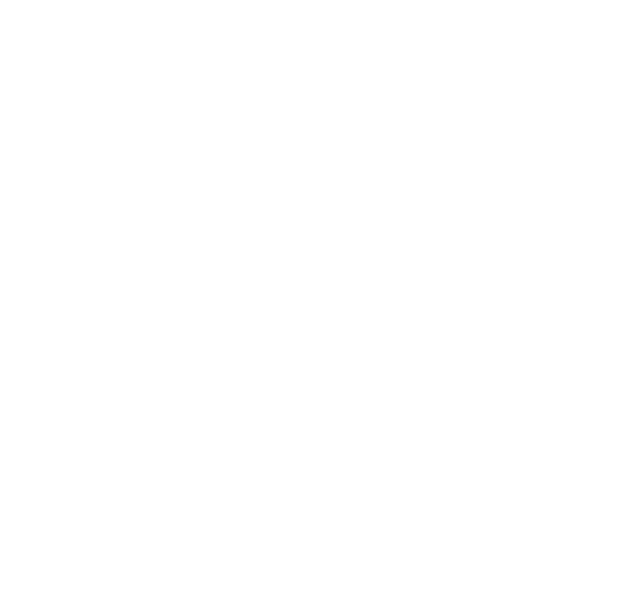
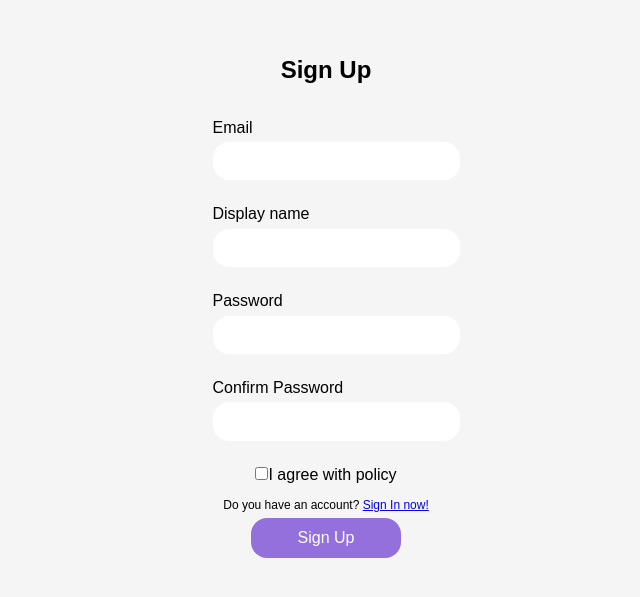
Before and after one commit to RomanBezsh/collab_board, a React (Vite) app: page /sign-up in a window 1280 px wide. Before the commit this address had no page. Shown: the part 103-700 px from the top of the page, without its empty margins (314-954 px from the left). Built offline with nearby package versions, Linux system fonts and the light colour scheme.

Commit message:
innit commit

```diff
--- a/src/App.jsx
+++ b/src/App.jsx
@@ -2,6 +2,7 @@ import './App.css'
 import { AuthPage } from "./pages/Auth/AuthPage.jsx";
 import { RegisterPage } from "./pages/Register/RegisterPage.jsx";
 import { BrowserRouter, Route, Routes } from "react-router-dom";
+import {Dashboard} from "./pages/Dashboard/Dashboard.jsx";
 
 function App() {
     return (
@@ -9,7 +10,8 @@ function App() {
             <div className="App">
                 <Routes>
                     <Route path="/" element={<AuthPage />} />
-                    <Route path="/register" element={<RegisterPage />} />
+                    <Route path="/dashboard" element={<Dashboard />} />
+                    <Route path="/sign-up" element={<RegisterPage />} />
                 </Routes>
             </div>
         </BrowserRouter>
--- /dev/null
+++ b/src/components/AuthForm/AuthForm.jsx
@@ -0,0 +1,26 @@
+import styles from './authForm.module.css';
+import { NavLink } from "react-router-dom";
+
+
+
+
+export function AuthForm({title, onSubmit, buttonText, linkData, children }) {
+
+
+
+    return (
+        <form onSubmit={onSubmit}>
+            <h2 className={styles.formTitle}>{title}</h2>
+            {children}
+            <span className={styles.authText}>
+                  {linkData.text}{' '}
+                <NavLink to={linkData.linkTo} className={styles.authLink}>
+                    {linkData.linkText}
+                </NavLink>
+            </span>
+            <button className={styles.authButton} type="submit">
+                {buttonText}
+            </button>
+        </form>
+    )
+}
--- /dev/null
+++ b/src/components/AuthForm/AuthForm.module.css
@@ -0,0 +1,33 @@
+form {
+    display: flex;
+    flex-direction: column;
+    align-items: center;
+    gap: 5px; /* расстояние между всеми дочерними элементами формы */
+}
+
+
+.authButton {
+    color: white;
+    border: none;
+    background-color: mediumpurple;
+    transition: background-color 0.5s ease-in-out;
+    width: 100%;
+    max-width: 150px;
+    height: 40px;
+    border-radius: 16px;
+    font-size: 16px;
+    font-weight: 300;
+}
+
+.authButton:hover {
+    background-color: rgb(187, 130, 255);
+}
+
+.authText {
+    font-size: 12px;
+}
+
+.errorText {
+    color: red;
+    font-size: 14px;
+}
--- a/src/pages/Auth/AuthPage.jsx
+++ b/src/pages/Auth/AuthPage.jsx
@@ -1,10 +1,14 @@
 import styles from "./AuthPage.module.css";
 import React, { useState } from "react";
+import {AuthForm} from "../../components/AuthForm/AuthForm.jsx";
+import {useNavigate} from "react-router-dom";
 
 export function AuthPage() {
     const [email, setEmail] = useState("");
     const [password, setPassword] = useState("");
     const [errors, setErrors] = useState({ email: "", password: "" });
+
+    const navigate = useNavigate();
 
     const validateEmail = (value) => {
         const emailRegex = /^[a-zA-Z0-9._%+-]+@[a-zA-Z0-9.-]+\.[a-zA-Z]{2,}$/;
@@ -41,13 +45,24 @@ export function AuthPage() {
         if (isEmailValid && isPasswordValid) {
             console.log("Submitted:", { email, password });
             // здесь можно вызвать API для авторизации
+            localStorage.setItem("email", email);
+            localStorage.setItem("password", password);
+            navigate("/dashboard");
         }
     };
 
     return (
         <div className={styles.authPage}>
-            <form onSubmit={handleSubmit}>
-                <h2>Sign In</h2>
+            <AuthForm
+                title='Sign In'
+                onSubmit={handleSubmit}
+                buttonText='Sign In'
+                linkData={{
+                    text: 'Don’t you have an account?',
+                    linkTo: '/sign-up',
+                    linkText: 'Sign Up now!',
+                }}
+            >
 
                 <div className={styles.formGroup}>
                     <label htmlFor="email-input">Email</label>
@@ -76,15 +91,7 @@ export function AuthPage() {
                     />
                     {errors.password && <span className={styles.errorText}>{errors.password}</span>}
                 </div>
-
-                <span className={styles.authText}>
-                  Don’t have an account? <a href="/register">Sign up now!</a>
-                </span>
-
-                <button className={styles.authButton} type="submit">
-                    Sign In
-                </button>
-            </form>
+            </AuthForm>
         </div>
     );
 }
--- a/src/pages/Auth/AuthPage.module.css
+++ b/src/pages/Auth/AuthPage.module.css
@@ -8,14 +8,6 @@
     height: 100vh;
     gap: 30px;
 }
-
-form {
-    display: flex;
-    flex-direction: column;
-    align-items: center;
-    gap: 5px; /* расстояние между всеми дочерними элементами формы */
-}
-
 
 .formGroup {
     display: flex;
@@ -31,30 +23,3 @@ form {
     border: none;
     border-radius: 16px;
 }
-
-
-.authButton {
-    color: white;
-    border: none;
-    background-color: mediumpurple;
-    transition: background-color 0.5s ease-in-out;
-    width: 100%;
-    max-width: 150px;
-    height: 40px;
-    border-radius: 16px;
-    font-size: 16px;
-    font-weight: 300;
-}
-
-.authButton:hover {
-    background-color: rgb(187, 130, 255);
-}
-
-.authText {
-    font-size: 12px;
-}
-
-.errorText {
-    color: red;
-    font-size: 14px;
-}
--- /dev/null
+++ b/src/pages/Dashboard/Dashboard.jsx
@@ -0,0 +1,11 @@
+
+
+
+
+export function Dashboard() {
+    return (
+        <div>
+            <p>Hello {localStorage.getItem("email")}</p>
+        </div>
+    )
+}
--- a/src/pages/Register/RegisterPage.jsx
+++ b/src/pages/Register/RegisterPage.jsx
@@ -1,49 +1,52 @@
-import styles from "./RegisterPage.module.css";
+import styles from "../Auth/AuthPage.module.css"
 import React from "react";
+import {AuthForm} from "../../components/AuthForm/AuthForm.jsx";
 
 export function RegisterPage() {
-
     const handleSubmit = (e) => {
         e.preventDefault();
         console.log("RegisterPage Submitted");
     };
 
     return (
-        <div className={styles.registerPage}>
-            <form onSubmit={handleSubmit}>
-                <h2>Sign Up</h2>
-
+        <div className={styles.authPage}>
+            <AuthForm
+                title='Sign Up'
+                onSubmit={handleSubmit}
+                buttonText='Sign Up'
+                linkData={{
+                    text: 'Do you have an account?',
+                    linkTo: '/',
+                    linkText: 'Sign In now!',
+                }}
+            >
                 <div className={styles.formGroup}>
                     <label htmlFor="email-input">Email</label>
-                    <input type="email" id="email-input" name="email" className={styles.registerInput} />
+                    <input type="email" id="email-input" name="email" className={styles.authInput} />
                 </div>
 
                 <div className={styles.formGroup}>
                     <label htmlFor="display-name-input">Display name</label>
-                    <input type="text" id="display-name-input" name="name" className={styles.registerInput} />
+                    <input type="text" id="display-name-input" name="name" className={styles.authInput} />
                 </div>
 
                 <div className={styles.formGroup}>
                     <label htmlFor="password-input">Password</label>
-                    <input type="password" id="password-input" name="password" className={styles.registerInput} />
+                    <input type="password" id="password-input" name="password" className={styles.authInput} />
                 </div>
 
                 <div className={styles.formGroup}>
                     <label htmlFor="confirm-password-input">Confirm Password</label>
-                    <input type="password" id="confirm-password-input" name="confirmPassword" className={styles.registerInput} />
+                    <input type="password" id="confirm-password-input" name="confirmPassword" className={styles.authInput} />
                 </div>
 
                 <div className={styles.formGroup}>
-                    <label className={styles.registerCheckbox}>
+                    <label className={styles.authCheckbox}>
                         <input type="checkbox" name="terms" />
                         I agree with policy
                     </label>
                 </div>
-                <span className={styles.registerText}>
-                  Do you have an account? <a href="/">Sign in now!</a>
-                </span>
-                <input className={styles.registerButton} type="submit" value="Sign Up" />
-            </form>
+            </AuthForm>
         </div>
     );
 }
--- a/src/pages/Register/RegisterPage.module.css
+++ /dev/null
@@ -1,67 +0,0 @@
-
-.registerPage {
-    display: flex;
-    flex-direction: column;
-    justify-content: center;
-    align-items: center;
-    background: #f5f5f5;
-    height: 100vh;
-    gap: 30px;
-}
-
-form {
-    display: flex;
-    flex-direction: column;
-    align-items: center;
-    gap: 5px; /* расстояние между всеми дочерними элементами формы */
-}
-
-
-.formGroup {
-    display: flex;
-    flex-direction: column;
-    margin: 10px 0;
-    gap: 5px
-}
-
-.registerInput {
-    width: 100%;
-    max-width: 400px;
-    padding: 10px;
-    border: none;
-    border-radius: 16px;
-}
-
-
-.registerButton {
-    color: white;
-    border: none;
-    background-color: mediumpurple;
-    transition: background-color 0.5s ease-in-out;
-    width: 100%;
-    max-width: 150px;
-    height: 40px;
-    border-radius: 16px;
-    font-size: 16px;
-    font-weight: 300;
-}
-
-.registerButton:hover {
-    background-color: rgb(187, 130, 255);
-}
-
-
-.registerText {
-    font-size: 12px;
-}
-
-.registerCheckbox {
-    display: flex;
-    align-items: center;
-    gap: 8px;
-    font-size: 14px;
-}
-
-.registerText {
-    font-size: 12px;
-}
```
